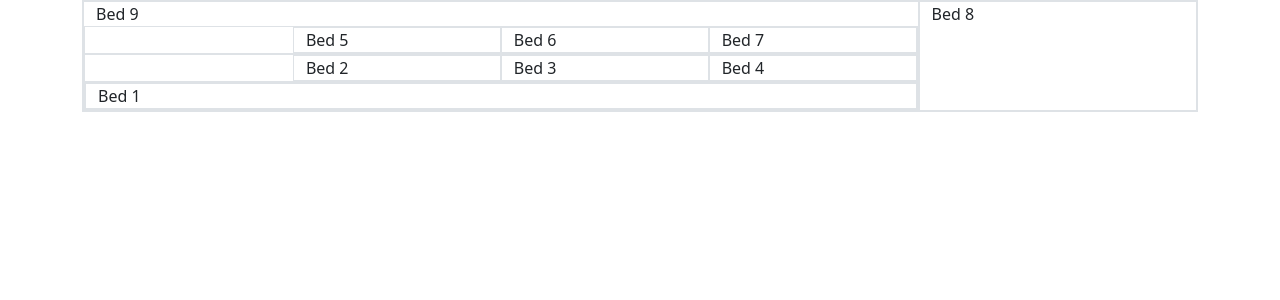
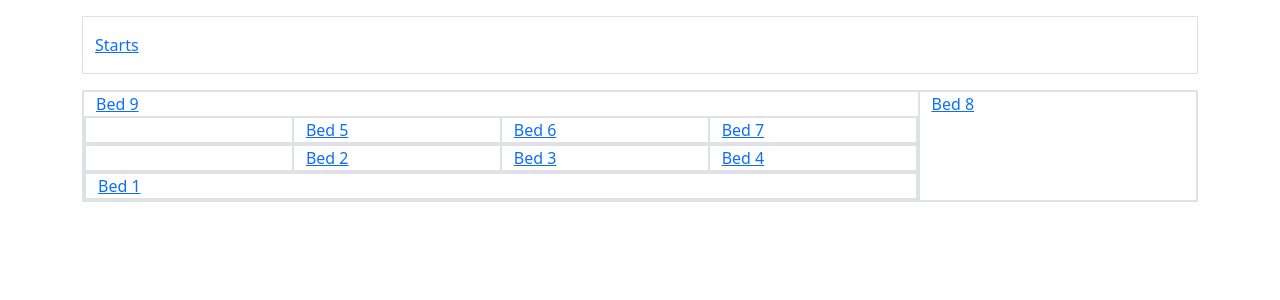
Before and after one commit to kurtwall/newgarden, a Django app: page /beds/ in a window 1280 px wide. Shown: the part 72-372 px from the top of the page. Run offline with Django 5.2, Linux system fonts and the light colour scheme.

Commit message:
Checkpoint before redoing the DB schema

```diff
--- a/plants/templates/plants/bed_list.html
+++ b/plants/templates/plants/bed_list.html
@@ -2,29 +2,31 @@
 {% load static %}
 
 {% block content %}
+
     <div class="container">
+        <div class="row border pt-3 pb-3 mt-3 mb-3">
+            <div class="col"><a href="{% url 'bed_detail' 1 %}">Starts</a></div>
+        </div>
         <div class="row border">
             <div class="col-9 border">
-                Bed 9
+                <a href="{% url 'bed_detail' 9 %}">Bed 9</a>
                 <div class="row border">
-                    <div class="col-3"></div>
-                    <div class="col-3 border">Bed 5</div>
-                    <div class="col-3 border">Bed 6</div>
-                    <div class="col-3 border">Bed 7</div>
+                    <div class="col-3 border"></div>
+                    <div class="col-3 border"><a href="{% url 'bed_detail' 6 %}">Bed 5</a></div>
+                    <div class="col-3 border"><a href="{% url 'bed_detail' 7 %}">Bed 6</a></div>
+                    <div class="col-3 border"><a href="{% url 'bed_detail' 8 %}">Bed 7</a></div>
                 </div>
                 <div class="row border">
-                    <div class="col-3"></div>
-                    <div class="col-3 border">Bed 2</div>
-                    <div class="col-3 border">Bed 3</div>
-                    <div class="col-3 border">Bed 4</div>
+                    <div class="col-3 border"></div>
+                    <div class="col-3 border"><a href="{% url 'bed_detail' 3 %}#">Bed 2</a></div>
+                    <div class="col-3 border"><a href="{% url 'bed_detail' 4 %}">Bed 3</a></div>
+                    <div class="col-3 border"><a href="{% url 'bed_detail' 5 %}">Bed 4</a></div>
                 </div>
                 <div class="row border">
-                    <div class="col-12 border">Bed 1</div>
+                    <div class="col-12 border"><a href="{% url 'bed_detail' 2 %}">Bed 1</a></div>
                 </div>
             </div>
-            <div class="col-3 border">
-                Bed 8
-            </div>
+            <div class="col-3 border"><a href="#">Bed 8</a></div>
         </div>
     </div>
 
--- a/plants/views.py
+++ b/plants/views.py
@@ -23,7 +23,6 @@ class BedDetailView(DetailView):
     def get_context_data(self, **kwargs):
         context = super().get_context_data(**kwargs)
         return context
-
 
 
 def index(request):
```
Also changed, not shown: plants/templates/plants/bed_detail.html (+3 -7 lines).
